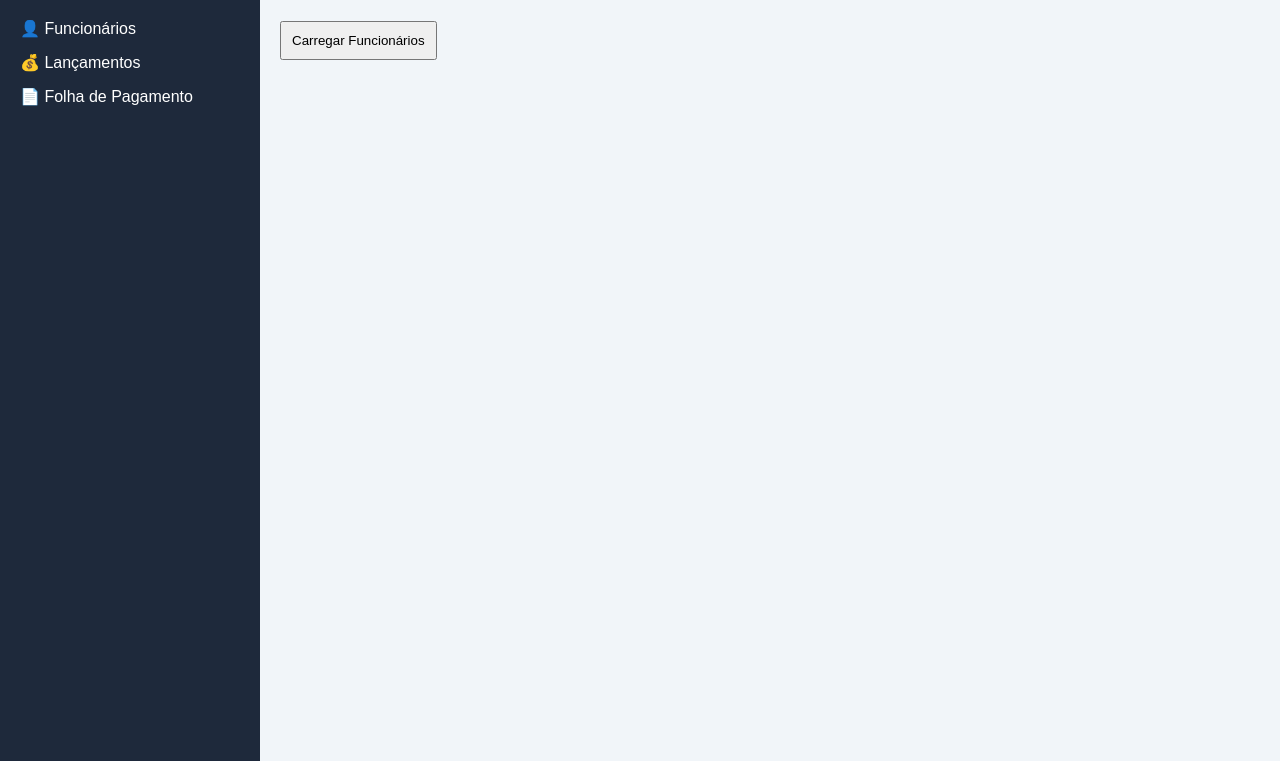
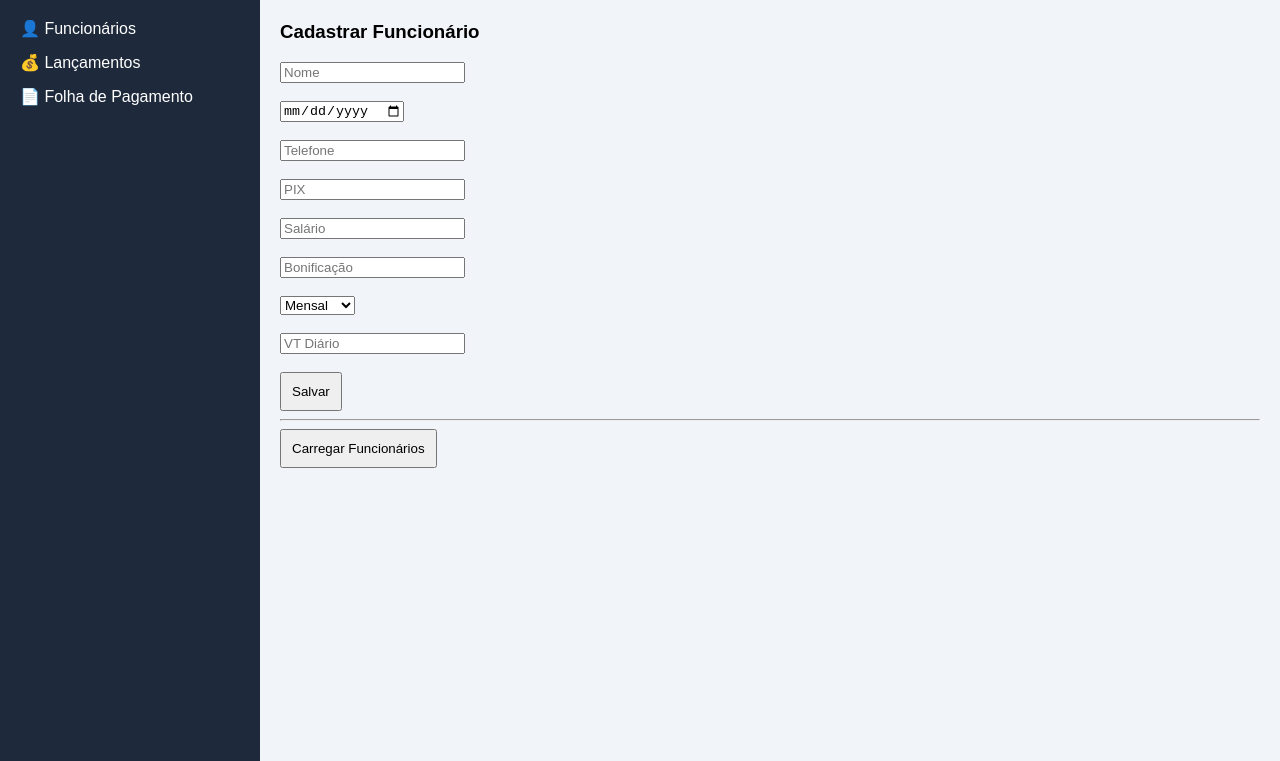
Before and after one commit to Michelli-Venerando/Gestao_FolhaPagamento, a website: page public/index.html in a window 1280 px wide. Shown: the part 79-840 px from the top of the page. Drawn offline with Linux system fonts and the light colour scheme.

Commit message:
Cadastro de funcionários funcionando

```diff
--- a/public/index.html
+++ b/public/index.html
@@ -61,11 +61,31 @@
 
   <div class="content">
 
-    <div id="tela-funcionarios">
-      <h1>Funcionários</h1>
-      <button onclick="carregarFuncionarios()">Carregar Funcionários</button>
-      <ul id="lista"></ul>
-    </div>
+<h1>Funcionários</h1>
+
+<h3>Cadastrar Funcionário</h3>
+
+<input id="nome" placeholder="Nome"><br><br>
+<input id="data_admissao" type="date"><br><br>
+<input id="telefone" placeholder="Telefone"><br><br>
+<input id="pix" placeholder="PIX"><br><br>
+<input id="salario" placeholder="Salário"><br><br>
+<input id="bonificacao" placeholder="Bonificação"><br><br>
+
+<select id="tipo_pagamento">
+  <option value="mensal">Mensal</option>
+  <option value="semanal">Semanal</option>
+</select><br><br>
+
+<input id="vt_diario" placeholder="VT Diário"><br><br>
+
+<button onclick="cadastrarFuncionario()">Salvar</button>
+
+<hr>
+
+<button onclick="carregarFuncionarios()">Carregar Funcionários</button>
+
+<ul id="lista"></ul>
 
     <div id="tela-lancamentos" style="display:none;">
       <h1>Lançamentos</h1>
--- a/public/js/app.js
+++ b/public/js/app.js
@@ -24,6 +24,39 @@
   }
 }
 
+/* ============================
+   CADASTRAR FUNCIONÁRIOS
+============================ */
+
+async function cadastrarFuncionario() {
+  const funcionario = {
+    nome: document.getElementById("nome").value,
+    data_admissao: document.getElementById("data_admissao").value,
+    telefone: document.getElementById("telefone").value,
+    pix: document.getElementById("pix").value,
+    salario: parseFloat(document.getElementById("salario").value),
+    bonificacao: parseFloat(document.getElementById("bonificacao").value),
+    tipo_pagamento: document.getElementById("tipo_pagamento").value,
+    vt_diario: parseFloat(document.getElementById("vt_diario").value)
+  };
+
+  await fetch("/funcionarios", {
+    method: "POST",
+    headers: {
+      "Content-Type": "application/json"
+    },
+    body: JSON.stringify(funcionario)
+  });
+
+  alert("Funcionário cadastrado!");
+
+  carregarFuncionarios();
+}
+
+/* ============================
+   CARREGAR FUNCIONÁRIOS
+============================ */
+
 async function carregarFuncionarios() {
   const res = await fetch("/funcionarios");
   const dados = await res.json();
@@ -38,6 +71,9 @@
   });
 }
 
+/* ============================
+   GERAR PDF
+============================ */
 function gerarPDF() {
   window.open("/gerar-pdf", "_blank");
 }
```
Also changed, not shown: server.js (+11 -0 lines).
